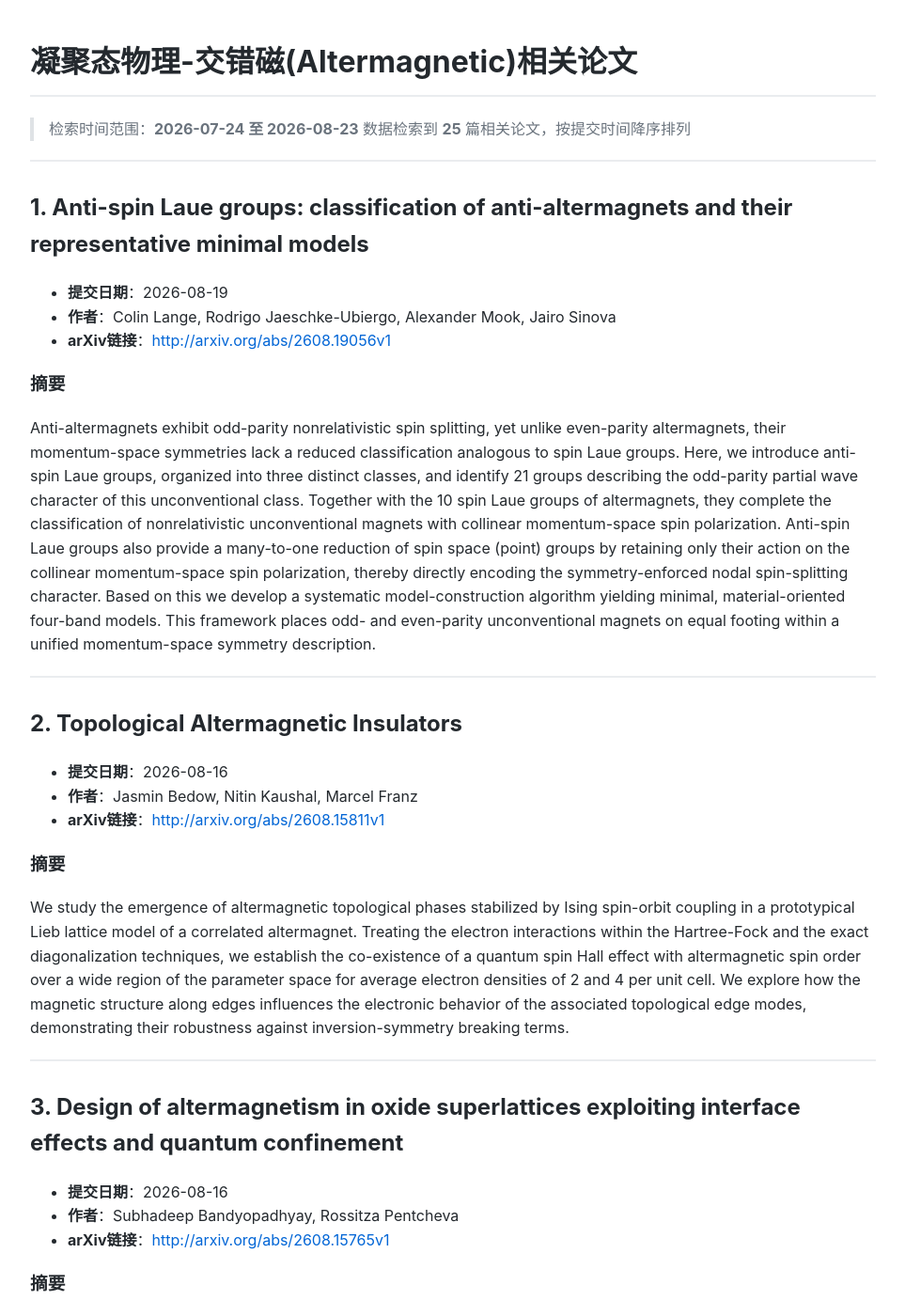
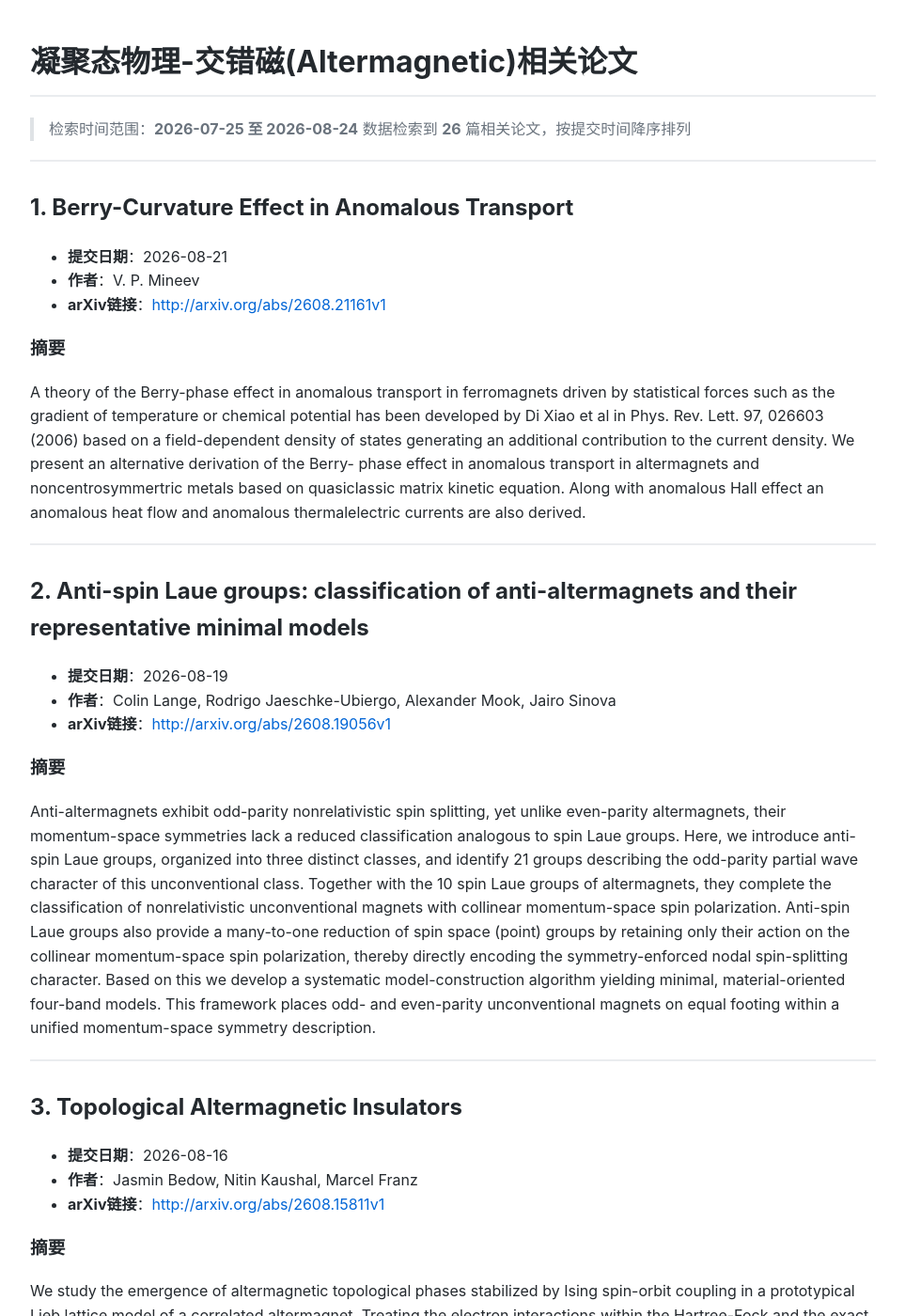
Before and after one commit to yangke25491/daily-arxiv-altermagnetic, a Jekyll site: the page built from index.md, in a window 1280 px wide and 1400 px high. Shown: the whole window at 94% size, without its empty margins (158-1121 px from the left). Built offline with Jekyll 4.4.1, drawn with Linux system fonts in a browser that asks for light colours; some of the changed text lies outside the part shown.

Commit message:
Automated update: arXiv papers

```diff
--- a/index.md
+++ b/index.md
@@ -5,12 +5,23 @@ title: 交错磁论文
 
 # 凝聚态物理-交错磁(Altermagnetic)相关论文
 
-> 检索时间范围：**2026-07-24 至 2026-08-23**
-> 数据检索到 **25** 篇相关论文，按提交时间降序排列
+> 检索时间范围：**2026-07-25 至 2026-08-24**
+> 数据检索到 **26** 篇相关论文，按提交时间降序排列
 
 ---
 
-## 1. Anti-spin Laue groups: classification of anti-altermagnets and their representative minimal models
+## 1. Berry-Curvature Effect in Anomalous Transport
+
+- **提交日期**：2026-08-21
+- **作者**：V. P. Mineev
+- **arXiv链接**：[http://arxiv.org/abs/2608.21161v1](http://arxiv.org/abs/2608.21161v1)
+
+### 摘要
+A theory of the Berry-phase effect in anomalous transport in ferromagnets driven by statistical forces such as the gradient of temperature or chemical potential has been developed by Di Xiao et al in Phys. Rev. Lett. 97, 026603 (2006) based on a field-dependent density of states generating an additional contribution to the current density. We present an alternative derivation of the Berry- phase effect in anomalous transport in altermagnets and noncentrosymmertric metals based on quasiclassic matrix kinetic equation. Along with anomalous Hall effect an anomalous heat flow and anomalous thermalelectric currents are also derived.
+
+---
+
+## 2. Anti-spin Laue groups: classification of anti-altermagnets and their representative minimal models
 
 - **提交日期**：2026-08-19
 - **作者**：Colin Lange, Rodrigo Jaeschke-Ubiergo, Alexander Mook, Jairo Sinova
@@ -219,7 +230,7 @@ Altermagnets constitute a novel class of collinear spin-compensated materials in
 
 ---
 
-## 20. Many-Body Amplification of Ligand Instabilities Driving Verwey-Type Transitions in Altermagnet CsCr${}\_2$S${}\_2$O
+## 21. Many-Body Amplification of Ligand Instabilities Driving Verwey-Type Transitions in Altermagnet CsCr${}\_2$S${}\_2$O
 
 - **提交日期**：2026-07-30
 - **作者**：Xiuhua Chen, Yilin Wang
@@ -252,7 +263,7 @@ Unconventional collinear magnets with almost zero magnetization but prominent no
 
 ---
 
-## 23. Stacking-dependent anisotropic altermagnetism in V${}\_{1/3}$NbS${}\_2$
+## 24. Stacking-dependent anisotropic altermagnetism in V${}\_{1/3}$NbS${}\_2$
 
 - **提交日期**：2026-07-28
 - **作者**：Chris J. Lygouras, Nathan Prouse, Jack H. Drouin, Youzhe Chen, Laura Garcia-Gassull, Zili Feng, Mingxuan Fu, Lü Fang, Alexander I. Kolesnikov, Christina Hoffman, Yiqing Hao, Huibo Cao, Maxime A. Siegler, Robert J. Birgeneau, Roser Valentí, Satoru Nakatsuji, Collin L. Broholm
@@ -274,7 +285,7 @@ Chiral magnons are distinctive collective spin excitations in magnetic ordered s
 
 ---
 
-## 25. Pair-Density Wave from Doping an Altermagnetic Mott Insulator
+## 26. Pair-Density Wave from Doping an Altermagnetic Mott Insulator
 
 - **提交日期**：2026-07-26
 - **作者**：Shuai A. Chen, Qianqian Chen, Guangyu Yu, Zheng Zhu
```
Also changed, not shown: other parts of index.md (+21 -21 lines).
